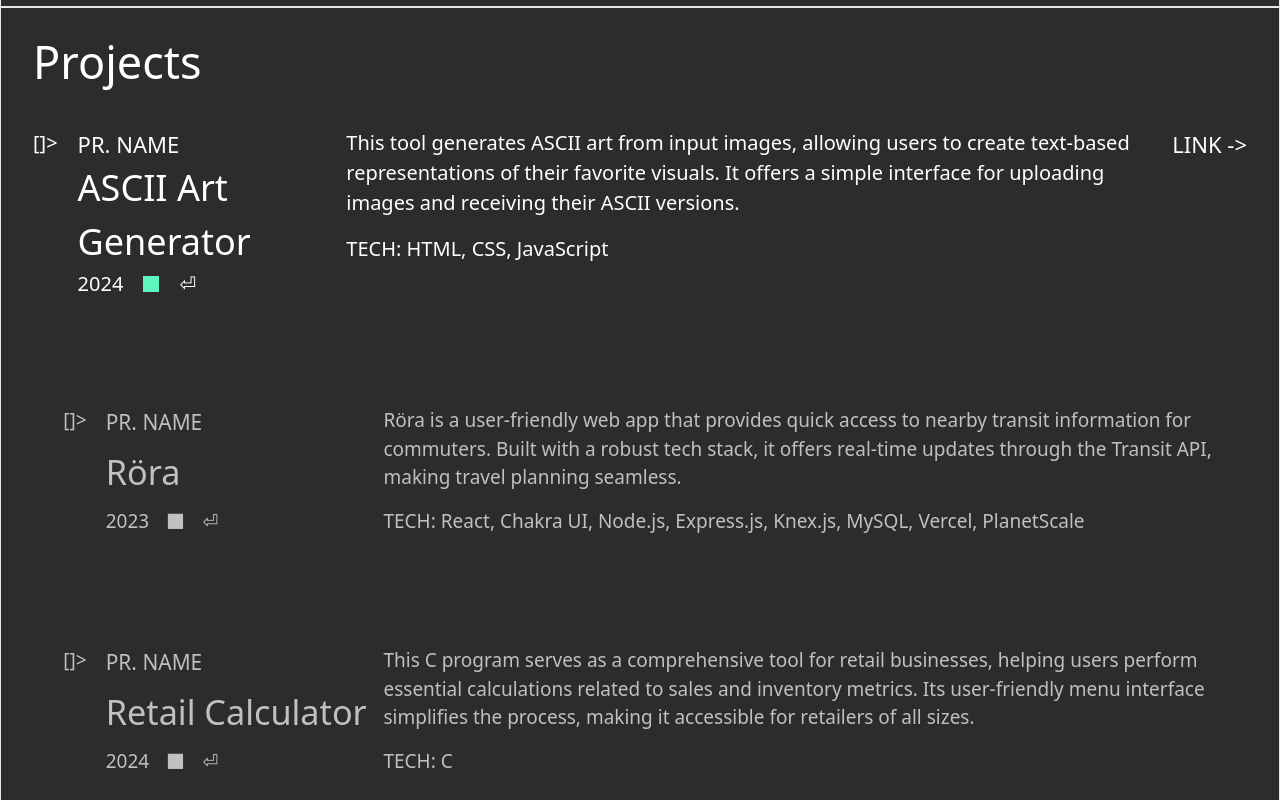
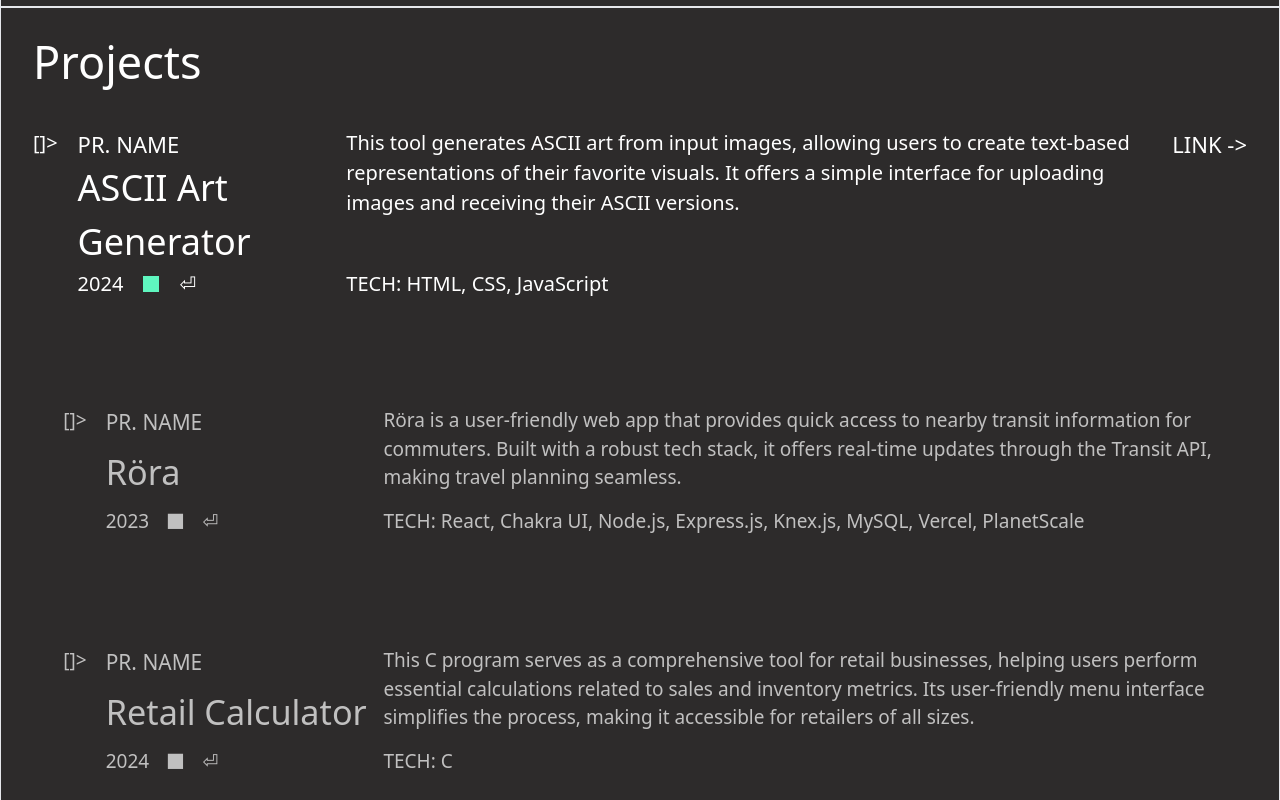
Before and after one commit to SobczakL/portfolio-24, a React (Vite) app: page / in a window 1280 px wide. Shown: the part 1520-2320 px from the top of the page. Built offline with nearby package versions, Linux system fonts and the light colour scheme.

Commit message:
good in current state - todo add videos per project

```diff
--- a/src/components/projectContainer/ProjectContainer.jsx
+++ b/src/components/projectContainer/ProjectContainer.jsx
@@ -29,7 +29,7 @@ export default React.forwardRef(function ProjectContainer({
                         </div>
                     </div>
                     <div
-                        className="flex flex-col gap-4 md:max-w-[75%]"
+                        className="flex flex-col justify-between gap-4 md:max-w-[75%]"
                     >
                         <p>{project.description}</p>
                         <p>TECH: {project.stack}</p>
--- a/src/components/projectLinkWindow/ProjectLinkWindow.jsx
+++ b/src/components/projectLinkWindow/ProjectLinkWindow.jsx
@@ -1,5 +1,6 @@
 export default function ProjectLinkWindow({ isActive, link }) {
 
+    //TODO: add videos per project
     return (
         <div className={`absolute z-10 ${isActive ? "block" : "hidden"}`}
             style={{ top: '50px', left: '50px', backgroundColor: 'white', zIndex: 100 }}
```
